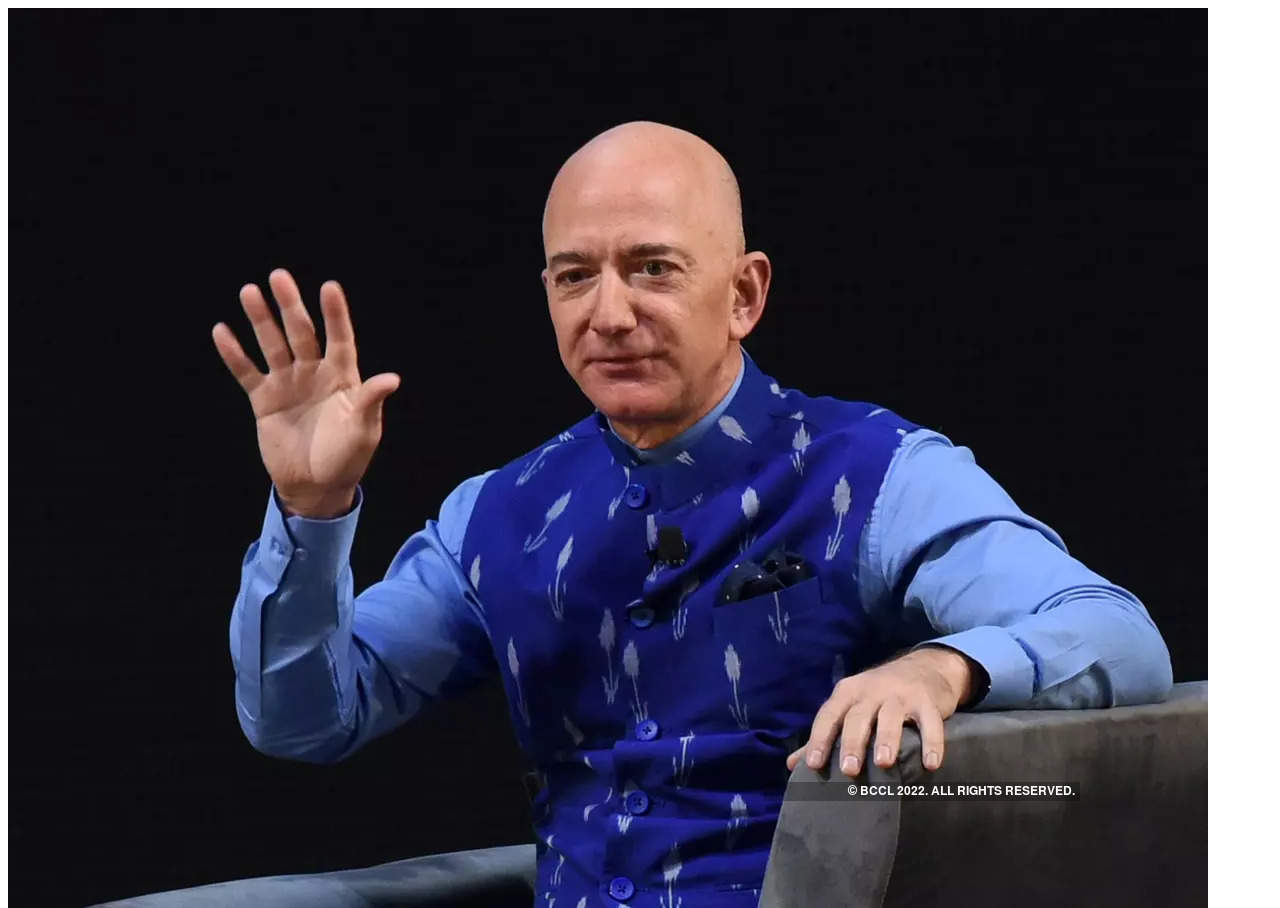
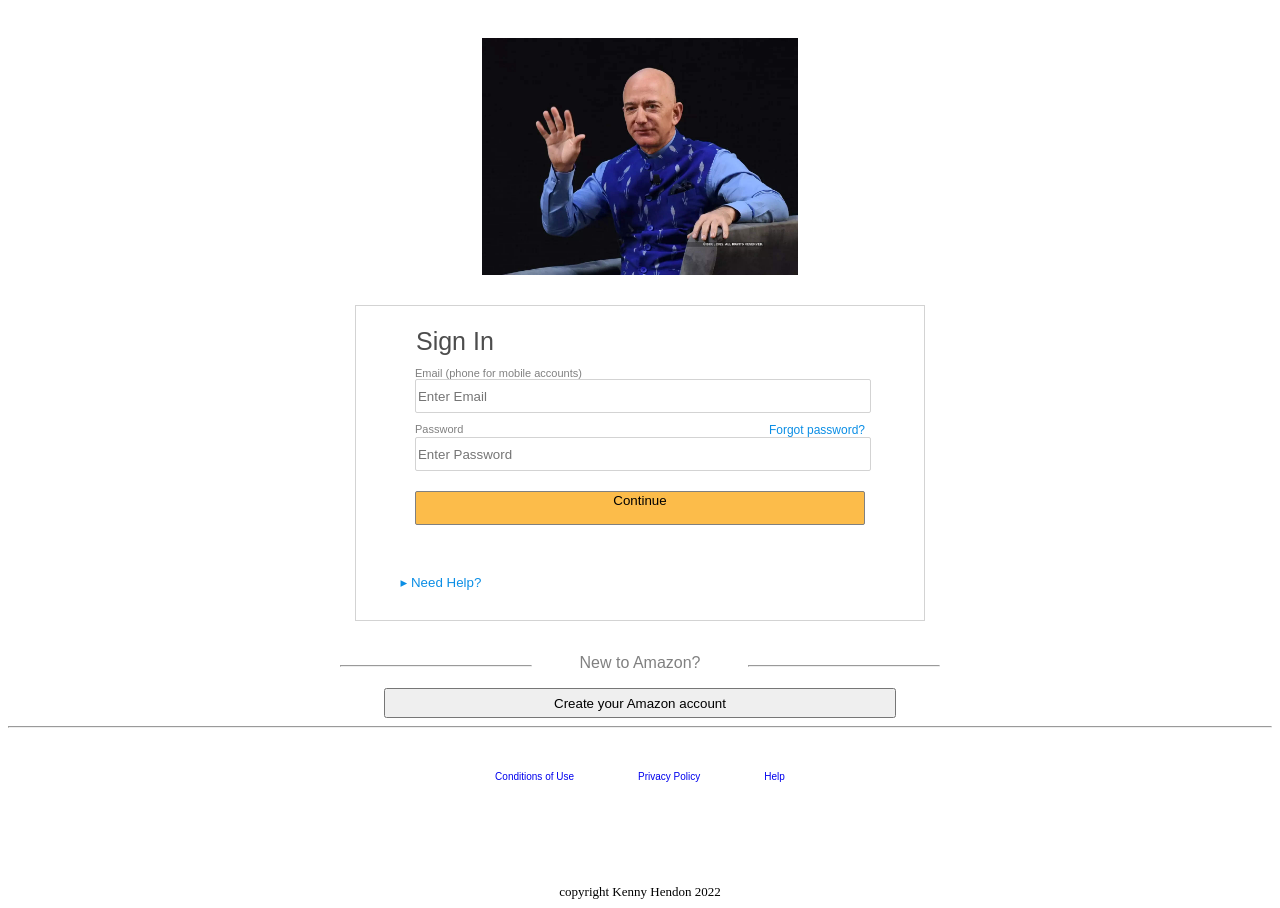
Before and after one commit to KennyJHendon/Amazon-mockup, a plain HTML site: page index.html in a window 1280 px wide. Shown: the top 908 px of the page. Drawn offline with Linux system fonts and the light colour scheme; files whose address does not match are found by name.

Commit message:
Update style.css

```diff
--- a/style.css
+++ b/style.css
@@ -1,115 +1,212 @@
-<!DOCTYPE html>
-<html lang="en">
-<head>
-    <meta charset="UTF-8">
-    <meta http-equiv="X-UA-Compatible" content="IE=edge">
-    <meta name="viewport" content="width=device-width, initial-scale=1.0">
-    <title>Amazon Login</title>
-    <link rel="stylesheet" href="style.css">
-</head>
-<body>
 
-  <!-- Logo -->
-  <div class="logo">
-    <img src="/Users/kenny/Desktop/Coding_Temple/Amazon-mockup/images/logo4.jpg" alt="amazon logo">
-</div>
+/*{ border: 1px dashed red;}*/
+.logo {
+    padding:30px;
+    width: 50%;
+    height: 40%;
+    margin: 0 auto;
+}
 
 
-<!--Signin Box -->
-<div class="signin-wrapper">
-    <div class="signin-box main-box" id = 'box'>
+h3 {
+    font-family: Arial, Helvetica, sans-serif;
+    font-size: 25px;
+    font-weight:20;
+    color: rgb(77, 77, 77);
+    margin: 1px;
+}
 
-
-        <h3 class="signin-box">Sign In</h3>
-
-        <div class= "signin-box" id="email">
-            <label class = "signin-box-label" for="user-email">Email (phone for mobile accounts)</label>
-        <input class = "signin-box-field" type="text" id="user-email" name="user-email" placeholder="Enter Email">
-        </div>
-
-
-        <div class = "password-labels-container">
-
-            <label class = "password-label" for="user-password">Password</label>
-
-
-            <a class = "forgot-password" href = "#">Forgot password?</a>
-
-        </div>
-
-
-         <div>
-            <input class = "signin-box-field" type="text" id="user-password" name="user-email" placeholder="Enter Password">
-
-        </div>
+img {
+  width: 50%;
+  display: block;
+  margin: auto;
+}
 
 
 
-        <div class = "button-wrapper" id = "continue-button-warpper">
-            <button type ="button" class="signin-box continue-button" id="cont-button">Continue</button>
-        </div>
-    </div>
-
-    <div>
-    <a href="#" class = "need-help">▸ Need Help?</a>
-    </div>
-</div>
-
-
- <!-- New User -->
- <div class = "new-user-sec">
-
-
-    <div class ="broken-line-r">
-        <hr class="liney">
-    </div>
-
-    <div class ="broken-line-l">
-        <hr class="line">
-    </div>
+.signin-box {
 
 
 
-<p class = 'new-to-am'>New to Amazon?</p>
+
+display:grid;
+
+font-family: Arial, Helvetica, sans-serif;
+
+text-align: left;
+
+
+}
+
+.signin-wrapper {
+
+    border: 1px solid lightgray;
+
+    width:45%;
+
+    margin:auto ;
+
+
+
+}
+
+.button-wrapper {
+    padding-top: 20px;
+}
+
+.continue-button {
+    width: 100%;
+    height: 34px;
+    margin-top: 15px;
+    background-color: #FCBC4A;
+    border-radius: 2px;
+    border: 1px solid gray;
+    margin: auto;
+    text-align: center;
+
+
+
+}
+.continue-button:hover{
+    background-color:#b67d1a;
+}
+
+
+.signin-box-label {
+    color: gray;
+    font-size: 11px;
+    padding-top:10px;
+
+
+
+}
+
+.signin-box-field {
+    border: 1px lightgray;
+    border-radius: 2px;
+    height: 30px;
+    border-style:solid;
+    border-spacing: 10px;
+    width: 100%;
+
+
+
+}
+
+
+.password-label {
+    width:fit-content;
+    font-family: Arial, Helvetica, sans-serif;
+    color: gray;
+    font-size: 11px;
+    padding-top:10px;
+    float:left;
+
+
+
+text-align: left;
+
+}
+
+.forgot-password {
+    text-decoration: none;
+
+    color: rgb(11, 142, 229);
+    font-size: 12px;
+    text-align: right;
+    padding-top: 10px;
+    float: right;
 
 
 
 
 
 
+}
 
+.main-box {
+    border: 1px lightgray;
+    margin: 0 auto;
+    padding: 20px;
+    max-height: 350px;
+    max-width: 450px;
+}
 
-    <div>
-        <button id = "create">
-        Create your Amazon account
-        </button>
-    </div>
-</div>
-
-
-<hr class = "lowest">
-
-<!-- footer -->
-<div class = "footlinks-container">
-    <a href="#" class = "footlink cond">Conditions of Use</a>
-    <a href="#" class = "footlink priv">Privacy Policy</a>
-    <a href="#" class = "footlink pol">Help</a>
-</div>
-
-<div class = "copyright">
-    <footer>copyright Kenny Hendon 2022</footer>
-</div>
+.need-help {
+    display:block;
+    text-decoration: none;
+    color: rgb(11, 142, 229);
+    font-size: 13.3333px;
+    font-family: Arial, Helvetica, sans-serif;
+    text-align: left;
+    padding: 30px;
+    padding-left: 45px;
 
 
 
 
+}
+
+.new-user-sec {
+
+    width: 45%;
+    margin: auto;
 
 
+}
+
+.broken-line-l {
 
 
+    width:15%;
+    border-top: 1px lightgray;
+    position:absolute;
+    left: 25%;
+    padding: 20px;
+
+}
+
+.broken-line-r{
+
+    width:15%;
+    border-top: 1px lightgray;
+    position: absolute;
+    right: 25%;
+    padding: 20px;
+}
+
+.new-to-am {
+    text-align: center;
+    font-family:Arial, Helvetica, sans-serif ;
+    color: gray;
+    padding-top: 17px;
+}
 
 
+#create {
+    width: 90%;
+    height: 30px;
+    display:block;
+    margin: auto;
 
 
-</body>
-</html>
+}
+
+.footlinks-container {
+    text-align:center;
+    padding: 30px;
+
+}
+
+.footlink {
+    text-decoration: none;
+    font-family: Arial, Helvetica, sans-serif;
+    font-size: x-small;
+    padding: 30px;
+}
+
+.copyright {
+    font-size: small;
+    text-align: center;
+    margin-top: 70px;
+}
```
